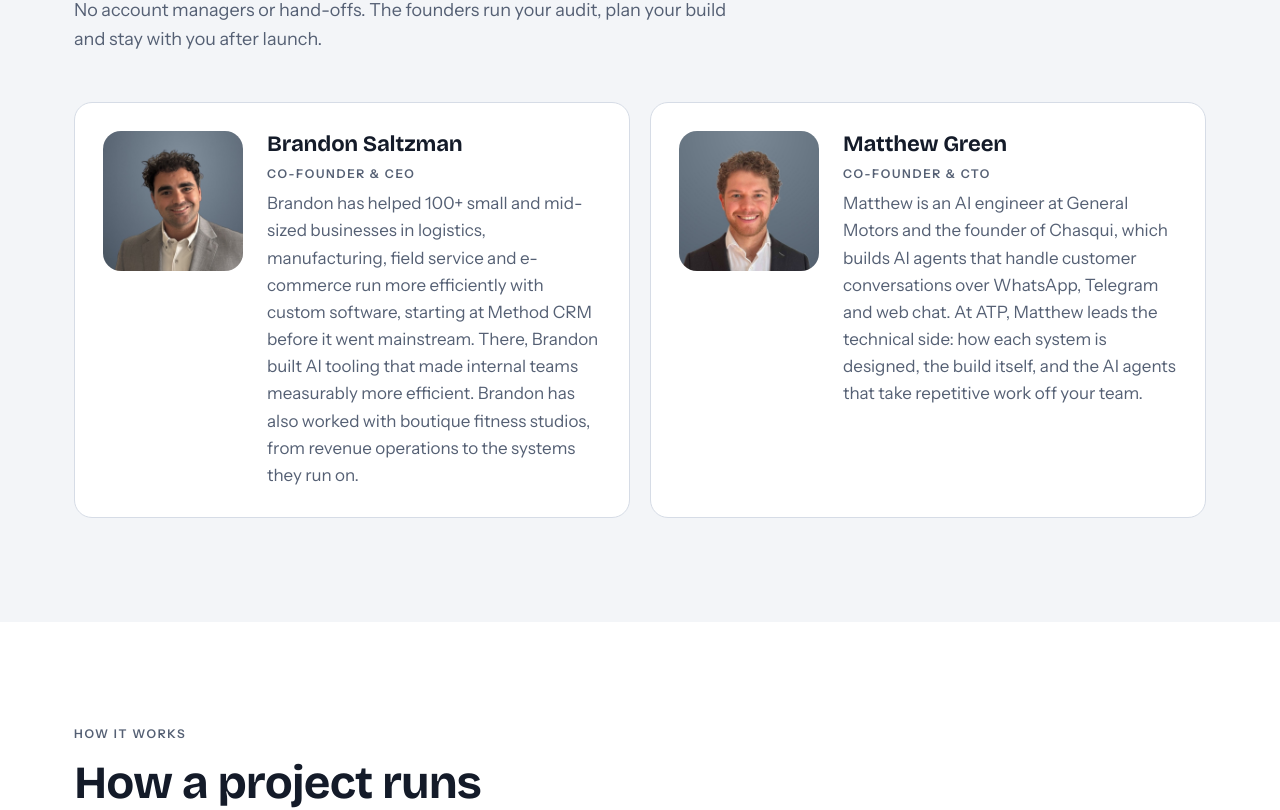
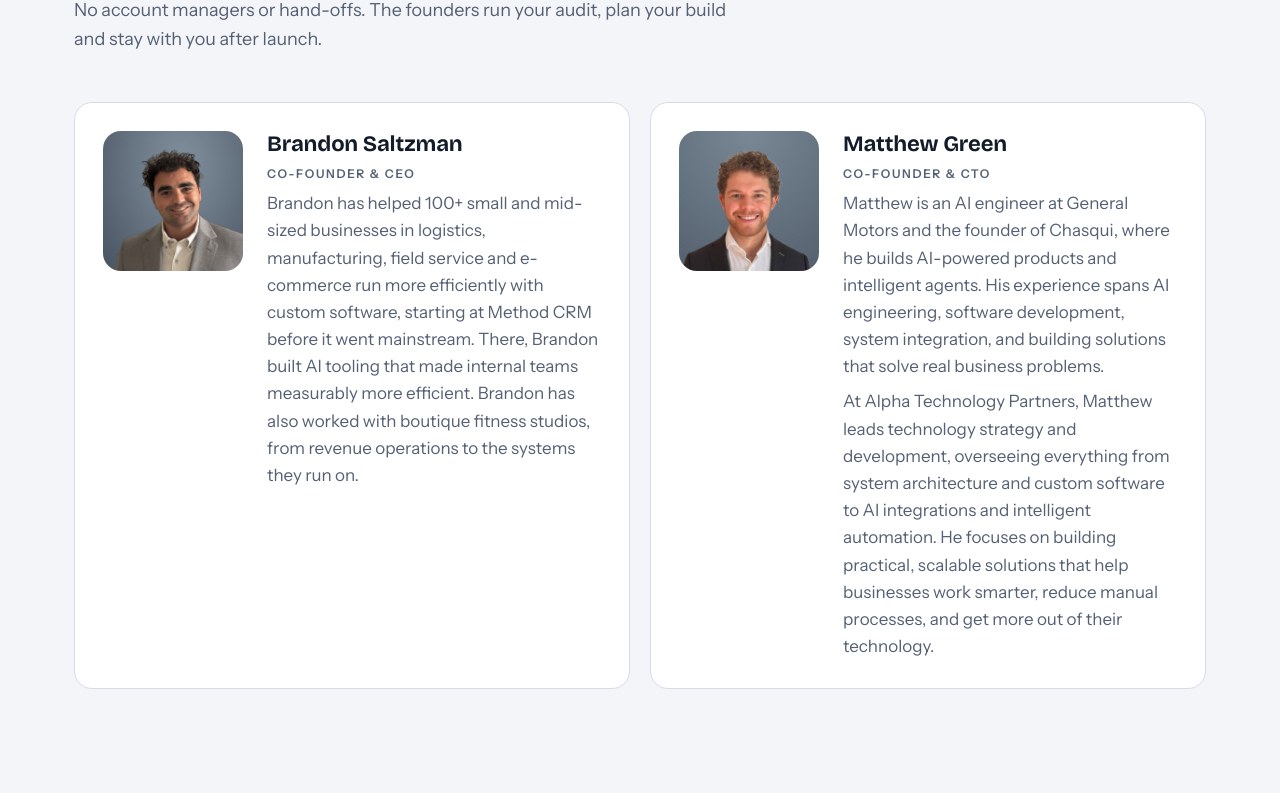
Before and after one commit to alpha-technology-partners/website, a Next.js app: page / in a window 1280 px wide. Shown: the part 5800-6610 px from the top of the page. Built offline with nearby package versions, Linux system fonts and the light colour scheme.

Commit message:
Use Matthew's own bio text on the team card
Bios are now lists of paragraphs so the two-paragraph text renders as written.

Co-Authored-By: Claude Opus 5.5 <noreply@anthropic.com>
Claude-Session: https://claude.ai/code/session_01BhF1sU6sqg5nV1qdqfpETm

```diff
--- a/app/page.tsx
+++ b/app/page.tsx
@@ -128,13 +128,16 @@ const team = [
     name: "Brandon Saltzman",
     role: "Co-founder & CEO",
     photo: "/team/brandon-saltzman.jpg",
-    bio: "Brandon has helped 100+ small and mid-sized businesses in logistics, manufacturing, field service and e-commerce run more efficiently with custom software, starting at Method CRM before it went mainstream. There, Brandon built AI tooling that made internal teams measurably more efficient. Brandon has also worked with boutique fitness studios, from revenue operations to the systems they run on.",
+    bio: ["Brandon has helped 100+ small and mid-sized businesses in logistics, manufacturing, field service and e-commerce run more efficiently with custom software, starting at Method CRM before it went mainstream. There, Brandon built AI tooling that made internal teams measurably more efficient. Brandon has also worked with boutique fitness studios, from revenue operations to the systems they run on."],
   },
   {
     name: "Matthew Green",
     role: "Co-founder & CTO",
     photo: "/team/matthew-green.jpg",
-    bio: "Matthew is an AI engineer at General Motors and the founder of Chasqui, which builds AI agents that handle customer conversations over WhatsApp, Telegram and web chat. At ATP, Matthew leads the technical side: how each system is designed, the build itself, and the AI agents that take repetitive work off your team.",
+    bio: [
+      "Matthew is an AI engineer at General Motors and the founder of Chasqui, where he builds AI-powered products and intelligent agents. His experience spans AI engineering, software development, system integration, and building solutions that solve real business problems.",
+      "At Alpha Technology Partners, Matthew leads technology strategy and development, overseeing everything from system architecture and custom software to AI integrations and intelligent automation. He focuses on building practical, scalable solutions that help businesses work smarter, reduce manual processes, and get more out of their technology.",
+    ],
   },
 ];
 
@@ -429,7 +432,11 @@ export default function Home() {
                   <div className="team-body">
                     <h3 className="h3">{t.name}</h3>
                     <p className="label">{t.role}</p>
-                    <p className="muted">{t.bio}</p>
+                    {t.bio.map((para) => (
+                      <p className="muted" key={para.slice(0, 24)}>
+                        {para}
+                      </p>
+                    ))}
                   </div>
                 </article>
               ))}
```
